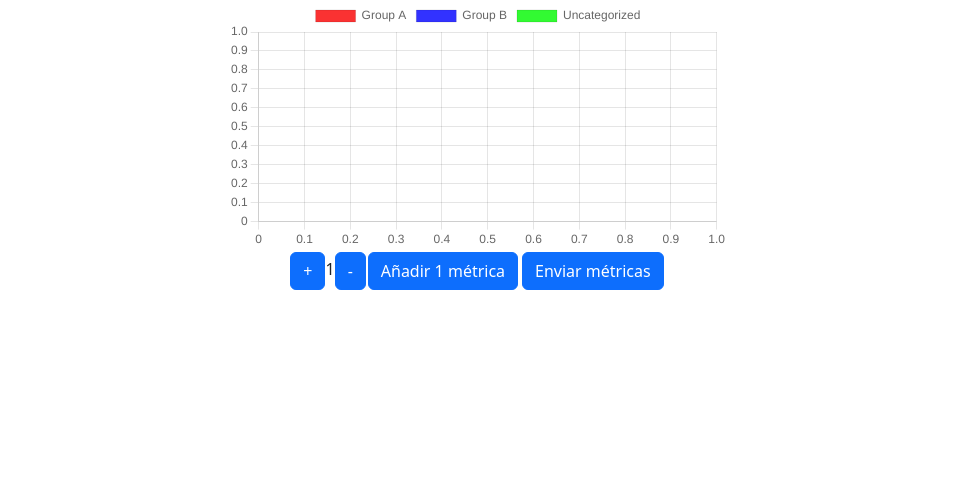
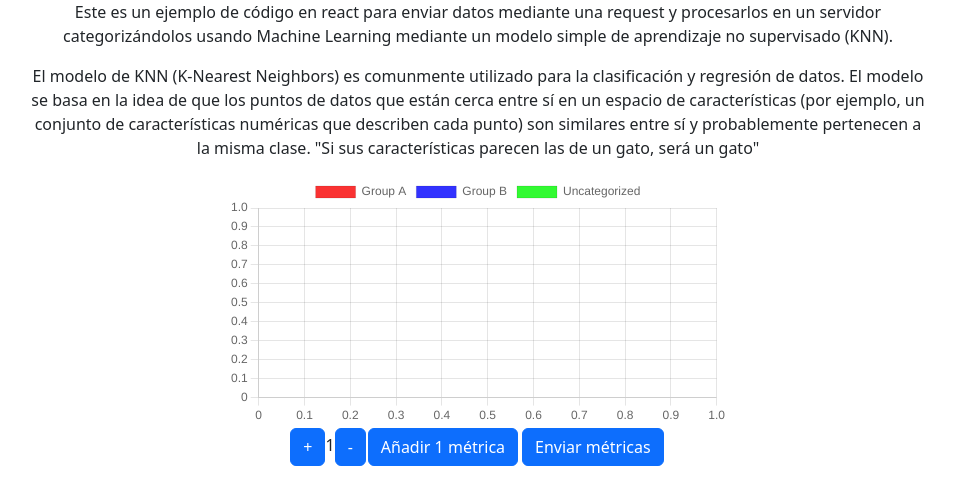
Before and after one commit to LucasGarci/code-challenge, a React (Create React App) app in the folder front-end/: page / in a window 1280 px wide. Shown: the top 504 px of the page, without its empty margins (162-1117 px from the left). Built offline with nearby package versions, Linux system fonts and the light colour scheme.

Commit message:
Added some info about the model

```diff
--- a/front-end/public/index.html
+++ b/front-end/public/index.html
@@ -24,7 +24,7 @@
       work correctly both with client-side routing and a non-root public URL.
       Learn how to configure a non-root public URL by running `npm run build`.
     -->
-    <title>React code test</title>
+    <title>React KNN example</title>
   </head>
   <body>
     <noscript>You need to enable JavaScript to run this app.</noscript>
--- a/front-end/src/app/components/metrics/Metrics.js
+++ b/front-end/src/app/components/metrics/Metrics.js
@@ -64,6 +64,14 @@ const Metrics = () => {
   return (
     //Uso del frafment no es necesario aquí pero es útil para agrupar varios componentes sin crear nuevos niveles de anidación
     <>
+      <div style={{ margin: 'auto', maxWidth: 900 }} >
+        <p>
+          Este es un ejemplo de código en react para enviar datos mediante una request y procesarlos en un servidor categorizándolos usando Machine Learning mediante un modelo simple de aprendizaje no supervisado (KNN).
+        </p>
+        <p>
+          El modelo de KNN (K-Nearest Neighbors) es comunmente utilizado para la clasificación y regresión de datos. El modelo se basa en la idea de que los puntos de datos que están cerca entre sí en un espacio de características (por ejemplo, un conjunto de características numéricas que describen cada punto) son similares entre sí y probablemente pertenecen a la misma clase. "Si sus características parecen las de un gato, será un gato"
+        </p>
+      </div>
       <div style={{ margin: 'auto', maxWidth: 500 }}>
         <ScatterChart metrics={metrics} />
       </div>
```
